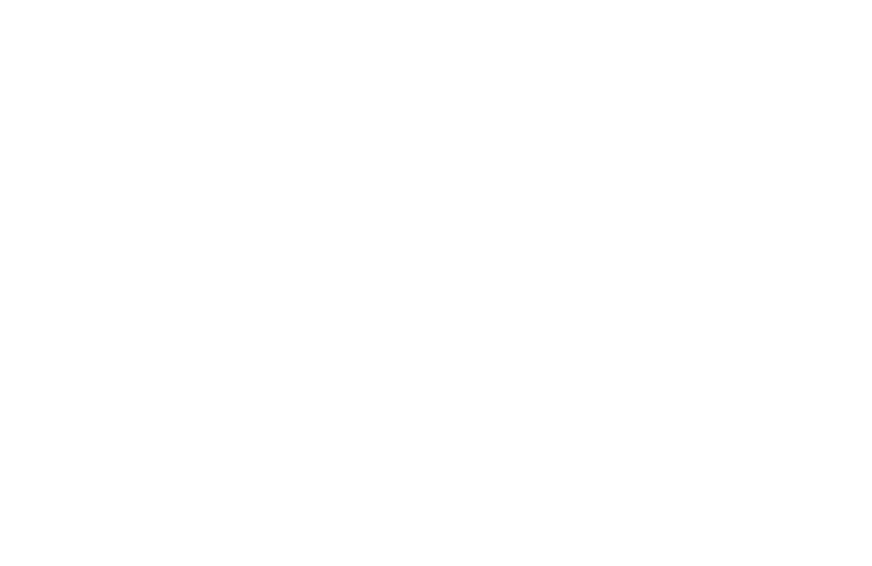
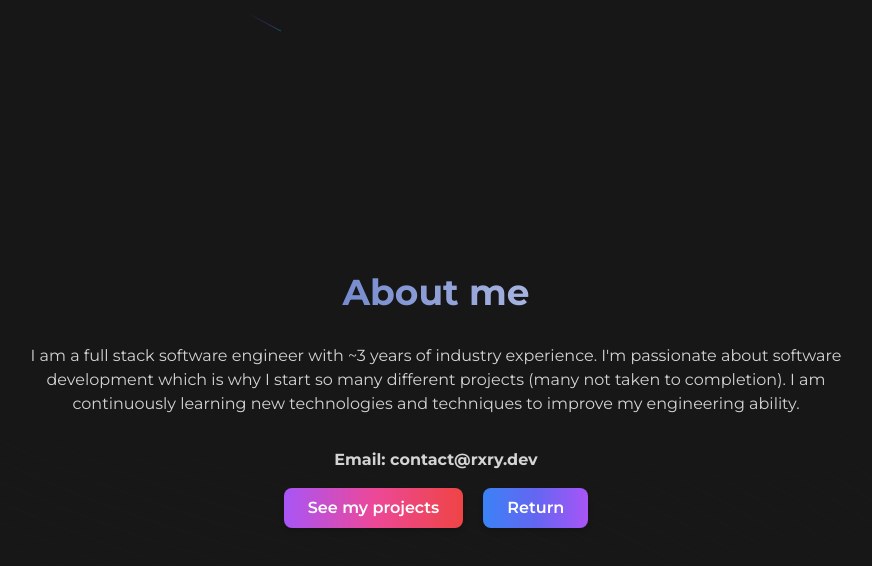
Before and after one commit to Rory-Johnston/rxry-dev, a React (Vite) app: page /about in a window 1280 px wide. Before the commit this address had no page. Shown: the top 566 px of the page, without its empty margins (204-1076 px from the left). Built offline with nearby package versions, Linux system fonts and the light colour scheme; a web font is replaced by a local one.

Commit message:
feat(about): adding about page

```diff
--- a/src/App.tsx
+++ b/src/App.tsx
@@ -5,12 +5,14 @@
 import ForzeFootball from "./pages/detail/forze_football";
 import Smashblade from "./pages/detail/smashblade";
 import Boilerplate from "./pages/detail/boilerplate";
+import About from "./pages/about/about";
 
 function App() {
   return (
     <Router>
       <Routes>
         <Route path="/" element={<Main />} />
+        <Route path="/about" element={<About />} />
         <Route path="/projects" element={<ProjectsOverview />} />
         <Route path="/projects/brick-detective" element={<BrickDetective />} />
         <Route path="/projects/forze-football" element={<ForzeFootball />} />
--- a/src/components/header/header.tsx
+++ b/src/components/header/header.tsx
@@ -7,21 +7,21 @@
         <p className="text-transparent bg-clip-text bg-gradient-to-r from-blue-800 to-white text-4xl font-bold relative z-10 text-center">
           Rory Johnston
         </p>
-        <div className="text-7xl font-semibold bg-clip-text text-transparent bg-gradient-to-r from-purple-500 via-violet-500 to-pink-500 leading-relaxed px-2 text-center">
+        <div className="text-6xl font-semibold bg-clip-text text-transparent bg-gradient-to-r from-purple-500 via-violet-500 to-pink-500 leading-relaxed px-2 text-center">
           Full-stack Engineer
         </div>
         <p></p>
         <div className="flex justify-center items-center relative z-10 gap-5">
           <a
             href="projects"
-            className="px-6 py-2 bg-gradient-to-r from-purple-500 via-pink-500 to-red-500 text-white font-semibold rounded-lg shadow-md transform transition duration-300 hover:scale-105 hover:shadow-xl"
+            className="text-center px-6 py-2 bg-gradient-to-r from-purple-500 via-pink-500 to-red-500 text-white font-semibold rounded-lg shadow-md transform transition duration-300 hover:scale-105 hover:shadow-xl"
           >
             See my projects
           </a>
 
           <a
-            href="#about"
-            className="px-6 py-2 bg-gradient-to-r from-blue-500 via-indigo-500 to-purple-500 text-white font-semibold rounded-lg shadow-md transform transition duration-300 hover:scale-105 hover:shadow-xl"
+            href="about"
+            className="text-center px-6 py-2 bg-gradient-to-r from-blue-500 via-indigo-500 to-purple-500 text-white font-semibold rounded-lg shadow-md transform transition duration-300 hover:scale-105 hover:shadow-xl"
           >
             Learn more
           </a>
--- /dev/null
+++ b/src/pages/about/about.tsx
@@ -0,0 +1,41 @@
+import { BackgroundBeams } from "../../components/background/background";
+
+const about = () => {
+  return (
+    <div className="h-screen w-full bg-neutral-900 relative flex flex-col items-center justify-center antialiased">
+      <div className="max-w-4xl mx-auto p-4">
+        <p className="text-transparent bg-clip-text bg-gradient-to-r from-blue-800 to-white text-4xl font-bold relative z-10 text-center">
+          About me
+        </p>
+        <div className="text-neutral-300 my-8 text-center">
+          I am a full stack software engineer with ~3 years of industry
+          experience. I'm passionate about software development which is why I
+          start so many different projects (many not taken to completion). I am
+          continuously learning new technologies and techniques to improve my
+          engineering ability.
+        </div>
+        <div className="my-4 text-neutral-300 text-center font-bold">
+          Email: contact@rxry.dev
+        </div>
+        <div className="flex justify-center items-center relative z-10 gap-5">
+          <a
+            href="projects"
+            className="px-6 py-2 bg-gradient-to-r from-purple-500 via-pink-500 to-red-500 text-white font-semibold rounded-lg shadow-md transform transition duration-300 hover:scale-105 hover:shadow-xl"
+          >
+            See my projects
+          </a>
+
+          <a
+            href="/"
+            className="px-6 py-2 bg-gradient-to-r from-blue-500 via-indigo-500 to-purple-500 text-white font-semibold rounded-lg shadow-md transform transition duration-300 hover:scale-105 hover:shadow-xl"
+          >
+            Return
+          </a>
+        </div>
+      </div>
+      <BackgroundBeams />
+    </div>
+  );
+};
+
+export default about;
```
